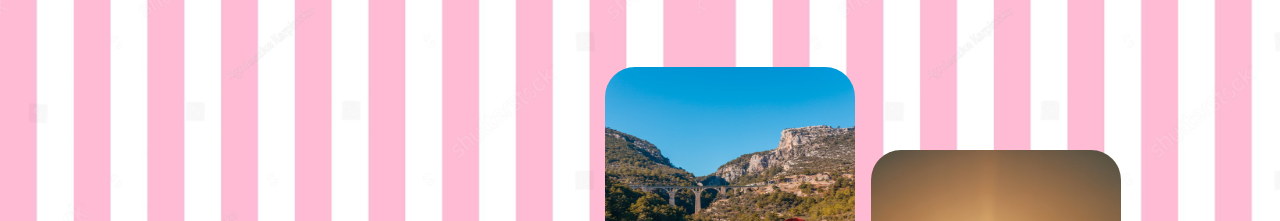
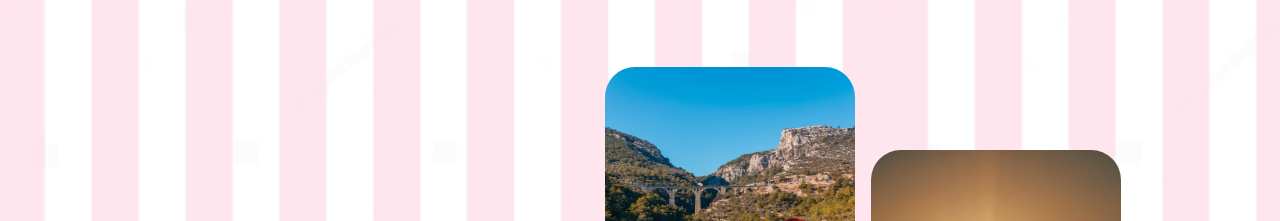
Before and after one commit to emmanuel-mwendwa/html_css_sass, a website: page index.html in a window 1280 px wide. Shown: the part 91-312 px from the top of the page. Drawn offline with Linux system fonts and the light colour scheme.

Commit message:
Final final commit

```diff
--- a/scss/laptop.scss
+++ b/scss/laptop.scss
@@ -1,7 +1,7 @@
 
     body {
         // background: linear-gradient(to-right, transparent 50%, #223049 50% ), linear-gradient(to right, #00b9ff, #59d941);
-        background-image: url(/images/background.png);
+        background-image: url(/images/background_2.png);
     }
     header {
         .navigation-bar {
```
Also changed, not shown: images/background.png (deleted), images/background_2.png (added), stylesheets/laptop.css.
